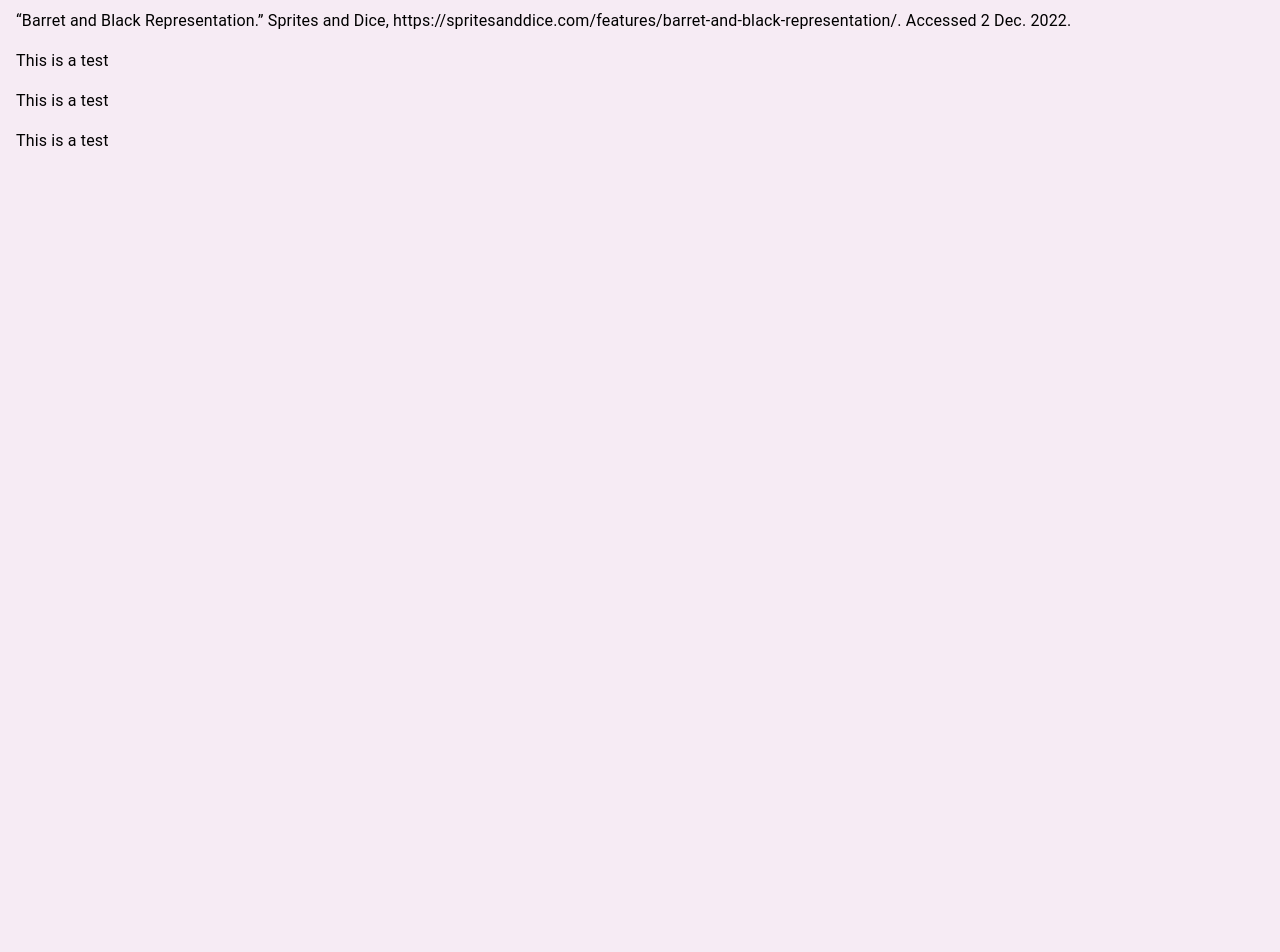
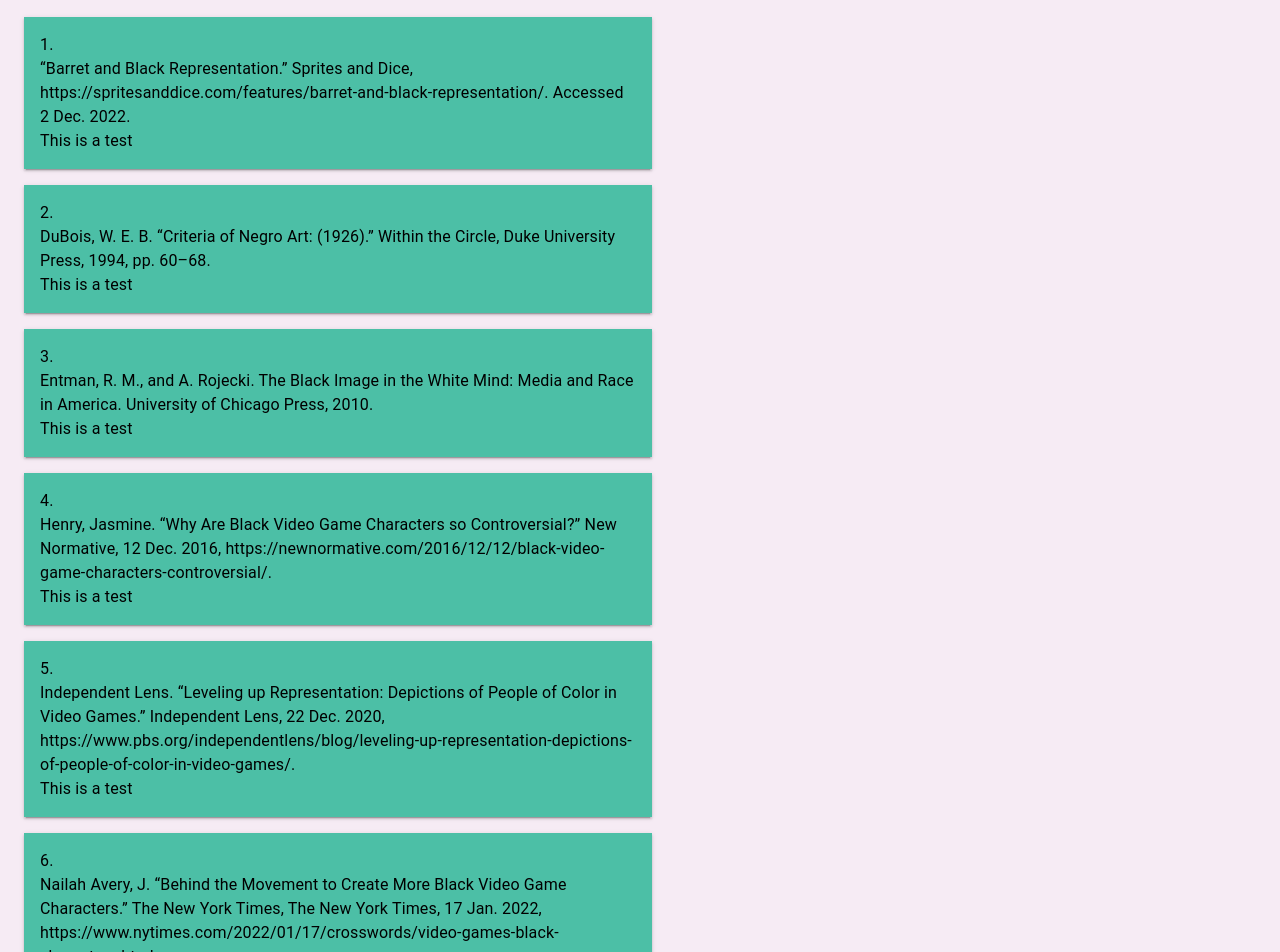
Before and after one commit to AJMosley345/eng-206-finalproject, a Next.js app: page /sources in a window 1280 px wide. Shown: the part 180-1132 px from the top of the page. Before the commit the page ends 800 px from the top, so only its background shows below. Built offline with nearby package versions, Linux system fonts and the light colour scheme.

Commit message:
Add sources

```diff
--- a/pages/sources.js
+++ b/pages/sources.js
@@ -1,12 +1,46 @@
-import { List, ListItem, Typography, Divider, Box, Grid, ListItemText } from "@mui/material";
+import { List, ListItem, Typography, Divider, Box, Grid, ListItemText, Stack } from "@mui/material";
 import Header from "../components/Header";
 
 const entries = [
     {
         citation: '“Barret and Black Representation.” Sprites and Dice, https://spritesanddice.com/features/barret-and-black-representation/. Accessed 2 Dec. 2022.',
         summary: 'This is a test',
-        synthesis: 'This is a test',
-        response: 'This is a test',
+    },
+    {
+        citation: 'DuBois, W. E. B. “Criteria of Negro Art: (1926).” Within the Circle, Duke University Press, 1994, pp. 60–68.',
+        summary: 'This is a test',
+    },
+    {
+        citation: 'Entman, R. M., and A. Rojecki. The Black Image in the White Mind: Media and Race in America. University of Chicago Press, 2010.',
+        summary: 'This is a test',
+    },
+    {
+        citation: 'Henry, Jasmine. “Why Are Black Video Game Characters so Controversial?” New Normative, 12 Dec. 2016, https://newnormative.com/2016/12/12/black-video-game-characters-controversial/.',
+        summary: 'This is a test',
+    },
+    {
+        citation: 'Independent Lens. “Leveling up Representation: Depictions of People of Color in Video Games.” Independent Lens, 22 Dec. 2020, https://www.pbs.org/independentlens/blog/leveling-up-representation-depictions-of-people-of-color-in-video-games/.',
+        summary: 'This is a test',
+    },
+    {
+        citation: 'Nailah Avery, J. “Behind the Movement to Create More Black Video Game Characters.” The New York Times, The New York Times, 17 Jan. 2022, https://www.nytimes.com/2022/01/17/crosswords/video-games-black-characters.html.',
+        summary: 'This is a test',
+    },
+    {
+        citation: 'Norwood, Rico. “Coding Blackness: A History of Black Video Game Characters.” Wired, Feb. 2021, https://www.wired.com/story/black-character-history-video-games/.',
+        summary: 'This is a test',
+    },
+    {
+        citation: "Ong, Sandy. “The Video Game Industry's Problem with Racial Diversity.” Newsweek, 13 Oct. 2016, https://www.newsweek.com/2016/10/21/video-games-race-black-protagonists-509328.html.",
+        summary: 'This is a test',
+    },
+    {
+        citation: 'Peckham, Eric. “Confronting Racial Bias in Video Games.” TechCrunch, June 2020, https://techcrunch.com/2020/06/21/confronting-racial-bias-in-video-games/.',
+        summary: 'This is a test',
+    },
+    {
+        citation: 'Taylor, Paul. “Black Aesthetics.” Philosophy Compass, vol. 5, no. 1, 2010, pp. 1–15, https://doi.org10.1111/j.1747-9991.2009.00263.x.',
+        summary: 'This is a test',
     },
 ]
 
@@ -15,34 +49,27 @@
         <>
             <Header />
             <Divider />
-            <Box marginLeft={3} marginTop={3} >
-                    {entries.map((entry) =>
-                        <List>
-                            <Grid container spacing={3}>
-                                <ListItem>
+            <Stack spacing={2} sx={{ marginLeft: 3, marginTop: 3 }} >
+                    {entries.map((entry, index) =>
+                            <Box sx={{ boxShadow:2, width: "50%", bgcolor:"#4cbfa6", padding:"1rem" }}>
+                                <Typography color='black'>
+                                    {index+1}.
+                                </Typography>
                                 <Typography sx={{ color: 'black' }}>
                                     {entry.citation}
                                 </Typography>
-                                </ListItem>
-                                <ListItem>
                                 <Typography sx={{ color: 'black' }}>
                                     {entry.summary}
                                 </Typography>
-                                </ListItem>
-                                <ListItem>
                                 <Typography sx={{ color: 'black' }}>
                                     {entry.synthesis}
                                 </Typography>
-                                </ListItem>
-                                <ListItem>
                                 <Typography sx={{ color: 'black' }}>
                                     {entry.response}
                                 </Typography>
-                                </ListItem>
-                            </Grid>
-                        </List>
+                            </Box>
                     )}
-            </Box>
+            </Stack>
         </>
     );
 }
```
Lines whose indentation alone changed are shown as unchanged.
